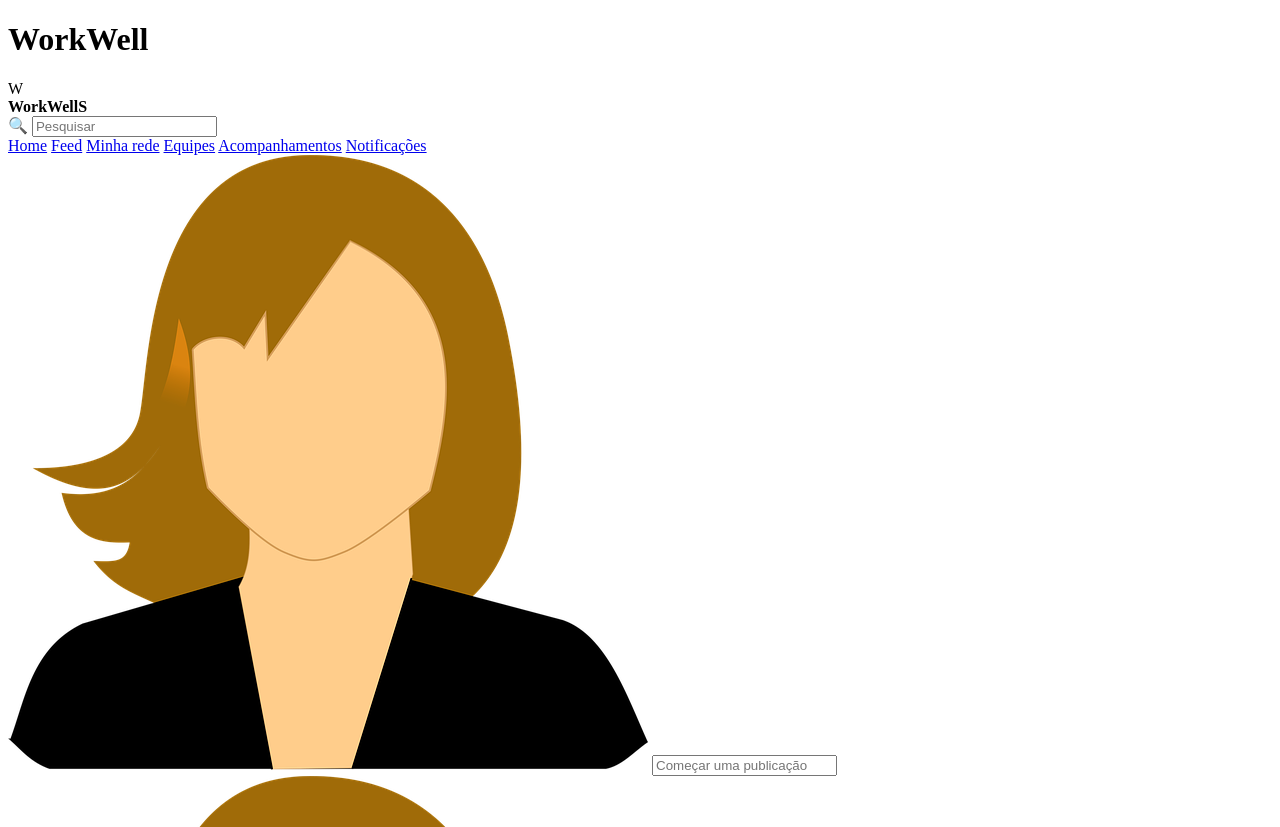
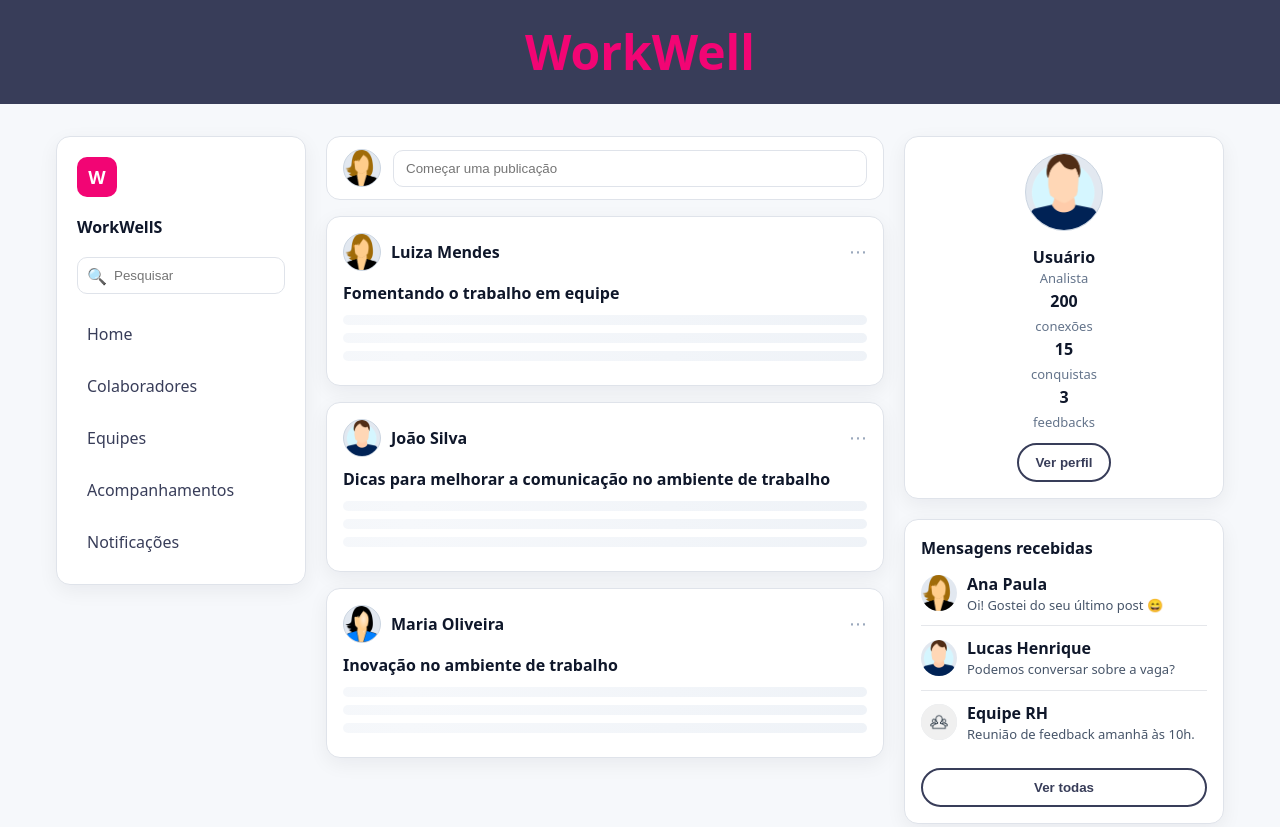
Before and after one commit to 1ESPA-VinhariaMerlot/GS-front-webdev, a plain HTML site: page index.html in a window 1280 px wide. Shown: the top 827 px of the page. Drawn offline with Linux system fonts and the light colour scheme.

Commit message:
Estilizando o Index

```diff
--- a/index.html
+++ b/index.html
@@ -4,12 +4,14 @@
     <meta charset="UTF-8">
     <meta name="viewport" content="width=device-width, initial-scale=1.0">
     <title>Inicio</title>
+    <link rel="stylesheet" href="./src/css/style.css">
 </head>
 <body>
     <header>
         <h1>WorkWell</h1>
     </header>
     <main>
+        <div class="box_principal">
             <section class="coluna_esquerda">
                 <aside class="lado_esquerdo">
                     <div class="logo_icone">W</div>
@@ -19,9 +21,8 @@
                         <input type="text" placeholder="Pesquisar" aria-label="Pesquisar"/>
                     </div>
                     <nav class="navegador">
-                    <a href="#">Home</a>
-                    <a href="#">Feed</a>
-                    <a href="#">Minha rede</a>
+                        <a href="index.html">Home</a>
+                        <a href="#">Colaboradores</a>
                         <a href="#">Equipes</a>
                         <a href="#">Acompanhamentos</a>
                         <a href="#">Notificações</a>
@@ -36,10 +37,7 @@
                 <article class="post">
                     <div class="post_cabecalho">
                         <img src="./src/assets/foto1.png" alt="icone de usuario" class="avatar" aria-hidden="true"/>
-                    <div>
-                        <div class="demo" aria-hidden="true"></div>
-                        <div class="demo" aria-hidden="true"></div>
-                    </div>
+                        <div class="nome" aria-hidden="true"><strong>Luiza Mendes</strong></div>
                         <button class="opcoes" aria-label="Mais opções">⋯</button>
                     </div>
                     <h2 class="titulo">Fomentando o trabalho em equipe</h2>
@@ -50,11 +48,8 @@
                 <article class="post">
                     <div class="post_cabecalho">
                         <img src="./src/assets/foto2.png" alt="icone de usuario" class="avatar" aria-hidden="true"/>
-                    <div>
-                        <div class="demo" aria-hidden="true"></div>
-                        <div class="demo" aria-hidden="true"></div>
+                        <div class="nome" aria-hidden="true"><strong>João Silva</strong></div>
                         <button class="opcoes" aria-label="Mais opções">⋯</button>
-                    </div>
                     </div>
                     <h2 class="titulo">Dicas para melhorar a comunicação no ambiente de trabalho</h2>
                     <div class="demo" aria-hidden="true"></div>
@@ -64,11 +59,8 @@
                 <article class="post">
                     <div class="post_cabecalho">
                         <img src="./src/assets/foto3.png" alt="icone de usuario" class="avatar" aria-hidden="true"/>
-                    <div>
-                        <div class="demo" aria-hidden="true"></div>
-                        <div class="demo" aria-hidden="true"></div>
+                        <div class="nome" aria-hidden="true"><strong>Maria Oliveira</strong></div>
                         <button class="opcoes" aria-label="Mais opções">⋯</button>
-                    </div>
                     </div>
                     <h2 class="titulo">Inovação no ambiente de trabalho</h2>
                     <div class="demo" aria-hidden="true"></div>
@@ -80,11 +72,11 @@
                 <aside class="caixa_direita">
                     <div class="painel">
                         <img src="./src/assets/foto2.png" alt="icone de usuario" class="avatar" aria-hidden="true"/>
-                    <div class="nome_perfil">Name Same</div>
-                    <div class="atribuicao">Job Title</div>
+                        <div class="nome_perfil">Usuário</div>
+                        <div class="atribuicao">Analista</div>
                         <div class="status"></div>
                         <div>
-                        <strong>500</strong><br />
+                            <strong>200</strong><br />
                             <span class="atribuicao">conexões</span>
                         </div>
                         <div>
@@ -119,7 +111,7 @@
                         </div>
 
                         <div class="mensagem">
-                        <img src="./src/assets/foto3.png" alt="icone de usuario" class="avatar_mensagem" aria-hidden="true"/>
+                            <img src="./src/assets/foto4.png" alt="icone de usuario" class="avatar_mensagem" aria-hidden="true"/>
                             <div>
                                 <strong>Equipe RH</strong>
                                 <p class="caixa_pequena">Reunião de feedback amanhã às 10h.</p>
@@ -129,6 +121,7 @@
                     <button class="botao_mensagens">Ver todas</button>
                 </section>
             </section>
+        </div>
     </main>
 </body>
 </html>
--- /dev/null
+++ b/src/css/style.css
@@ -0,0 +1,296 @@
+* {
+    box-sizing: border-box;
+    margin: 0;
+    padding: 0;
+}
+
+body {
+    font-family: system-ui, -apple-system, "Segoe UI", Roboto, Helvetica, Arial;
+    background-color: #f6f8fb;
+    color: #0f172a;
+    line-height: 1.5;
+}
+
+header {
+    background: #383D59;
+    color: #F20574;
+    text-align: center;
+    padding: 16px 0;
+    font-size: 24px;
+    font-weight: 700;
+
+}
+
+.box_principal {
+    display: flex;
+    justify-content: space-between;
+    gap: 20px;
+    max-width: 1200px;
+    margin: 32px auto;
+    padding: 0 16px;
+}
+
+.coluna_esquerda {
+    flex: 0 0 250px;
+}
+
+.lado_esquerdo {
+    background: #fff;
+    border: 1px solid #dfe3ea;
+    border-radius: 14px;
+    padding: 20px;
+    display: flex;
+    flex-direction: column;
+    gap: 18px;
+    box-shadow: 0 6px 20px rgba(15, 23, 42, 0.06);
+}
+
+.logo_icone {
+    background: #F20574;
+    color: #fff;
+    font-weight: 800;
+    width: 40px;
+    height: 40px;
+    display: grid;
+    place-items: center;
+    border-radius: 10px;
+    font-size: 18px;
+}
+
+.barra_pesquisa {
+    position: relative;
+}
+
+.barra_pesquisa input {
+    width: 100%;
+    padding: 10px 12px 10px 36px;
+    border-radius: 10px;
+    border: 1px solid #dfe3ea;
+    outline: none;
+}
+
+.pesquisa_icone {
+    position: absolute;
+    top: 50%;
+    left: 10px;
+    transform: translateY(-50%);
+    color: #94a3b8;
+}
+
+.navegador {
+    display: flex;
+    flex-direction: column;
+    gap: 8px;
+}
+
+.navegador a {
+    text-decoration: none;
+    color: #383D59;
+    padding: 10px;
+    border-radius: 8px;
+    transition: 0.2s;
+}
+
+.navegador a:hover {
+    background: #eef4ff;
+    color: #383D59;
+}
+
+.coluna_centro {
+    flex: 1;
+    display: flex;
+    flex-direction: column;
+    gap: 16px;
+}
+
+.barra_publicacao {
+    background: #fff;
+    border: 1px solid #dfe3ea;
+    border-radius: 14px;
+    padding: 12px 16px;
+    display: flex;
+    align-items: center;
+    gap: 12px;
+}
+
+.avatar {
+    width: 38px;
+    height: 38px;
+    border-radius: 50%;
+    background: #e2e8f0;
+    border: 1px solid #cbd5e1;
+}
+
+.barra_publicacao input {
+    flex: 1;
+    border: 1px solid #dfe3ea;
+    border-radius: 10px;
+    padding: 10px 12px;
+    outline: none;
+}
+
+.post {
+    background: #fff;
+    border: 1px solid #dfe3ea;
+    border-radius: 14px;
+    padding: 16px;
+    box-shadow: 0 6px 20px rgba(15, 23, 42, 0.06);
+}
+
+.post_cabecalho {
+    display: flex;
+    align-items: center;
+    gap: 10px;
+    margin-bottom: 10px;
+}
+
+.opcoes {
+    margin-left: auto;
+    background: none;
+    border: none;
+    cursor: pointer;
+    color: #94a3b8;
+    font-size: 18px;
+}
+
+.titulo {
+    font-size: 16px;
+    font-weight: 700;
+    margin: 6px 0 10px;
+}
+
+.demo {
+    height: 10px;
+    border-radius: 6px;
+    background: linear-gradient(90deg, #eef2f7, #f6f8fb, #eef2f7);
+    background-size: 200% 100%;
+    animation: shimmer 1.4s infinite;
+    margin: 8px 0;
+}
+
+@keyframes shimmer {
+    0% {
+        background-position: -120% 0;
+    }
+    100% {
+        background-position: 120% 0;
+    }
+}
+
+.coluna_direita {
+    flex: 0 0 320px;
+    display: flex;
+    flex-direction: column;
+    gap: 20px;
+}
+
+.caixa_direita {
+    background: #fff;
+    border: 1px solid #dfe3ea;
+    border-radius: 14px;
+    padding: 16px;
+    text-align: center;
+    box-shadow: 0 6px 20px rgba(15, 23, 42, 0.06);
+}
+
+.caixa_direita .avatar {
+    width: 78px;
+    height: 78px;
+    margin-bottom: 8px;
+}
+
+.nome_perfil {
+    font-weight: 700;
+    font-size: 16px;
+}
+
+.atribuicao {
+    color: #64748b;
+    font-size: 13px;
+}
+
+.botao {
+    background-color: #fff;
+    color: #383D59;
+    border: 2px solid #383D59;
+    border-radius: 100px;
+    padding: 10px 16px;
+    cursor: pointer;
+    font-weight: 600;
+    margin-top: 10px;
+}
+
+.botao:hover {
+    background: #cbd5e1ac;
+}
+
+.sessao_mensagem {
+    background: #fff;
+    border: 1px solid #dfe3ea;
+    border-radius: 14px;
+    padding: 16px;
+    box-shadow: 0 6px 20px rgba(15, 23, 42, 0.06);
+}
+
+.sessao_mensagem h3 {
+    font-size: 16px;
+    font-weight: 700;
+    margin-bottom: 12px;
+}
+
+.lista_mensagens {
+    display: flex;
+    flex-direction: column;
+    gap: 10px;
+}
+
+.mensagem {
+    display: flex;
+    align-items: center;
+    gap: 10px;
+    border-bottom: 1px solid #e5e7eb;
+    padding-bottom: 10px;
+}
+
+.mensagem:last-child {
+    border-bottom: none;
+}
+
+.avatar_mensagem {
+    width: 36px;
+    height: 36px;
+    border-radius: 50%;
+    background: #e2e8f0;
+}
+
+.caixa_pequena {
+    font-size: 13px;
+    color: #475569;
+}
+
+.botao_mensagens {
+    width: 100%;
+    margin-top: 14px;
+    background: #fff;
+    color: #383D59;
+    border: 2px solid #383D59;
+    border-radius: 100px;
+    padding: 10px;
+    cursor: pointer;
+    font-weight: 600;
+}
+
+.botao_mensagens:hover {
+    background: #cbd5e1ac;
+}
+
+@media (max-width: 980px) {
+    .box_principal {
+        flex-direction: column;
+    }
+
+    .coluna_esquerda,
+    .coluna_direita {
+        flex: 1;
+    }
+}
```
Also changed, not shown: src/assets/foto4.png (added). Lines whose indentation alone changed are shown as unchanged.
